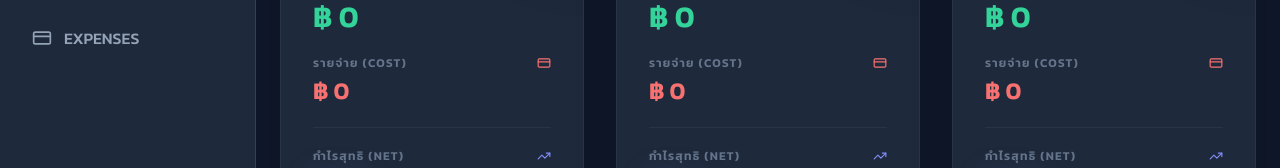
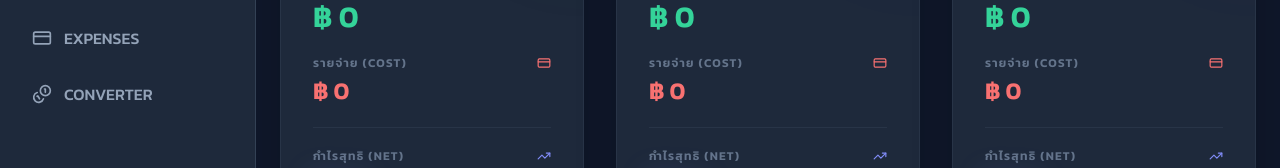
Before and after one commit to xMSongDoHe/Seller, a React (Vite) app: page / in a window 1280 px wide. Shown: the part 252-420 px from the top of the page. Built offline with nearby package versions, Linux system fonts and the light colour scheme.

Commit message:
Update App.tsx

```diff
--- a/App.tsx
+++ b/App.tsx
@@ -1,7 +1,7 @@
 
 import React, { useState } from 'react';
 import { HashRouter, Routes, Route, Link, useLocation } from 'react-router-dom';
-import { LayoutDashboard, Calendar, Settings, CreditCard, Menu, X } from 'lucide-react';
+import { LayoutDashboard, Calendar, Settings, CreditCard, Menu, X, Coins } from 'lucide-react';
 import { DataProvider } from './context/DataContext';
 import Home from './pages/Home';
 import Status from './pages/Status';
@@ -9,6 +9,7 @@ import DayDetail from './pages/DayDetail';
 import CategoryDetail from './pages/CategoryDetail';
 import Management from './pages/Management';
 import Expenses from './pages/Expenses';
+import CurrencyConverter from './pages/CurrencyConverter';
 
 const App: React.FC = () => {
   const [isSidebarOpen, setIsSidebarOpen] = useState(false);
@@ -29,6 +30,7 @@ const App: React.FC = () => {
               <SidebarLink to="/status" icon={<Calendar size={20} />} label="STATUS" />
               <SidebarLink to="/management" icon={<Settings size={20} />} label="MANAGE" />
               <SidebarLink to="/expenses" icon={<CreditCard size={20} />} label="EXPENSES" />
+              <SidebarLink to="/converter" icon={<Coins size={20} />} label="CONVERTER" />
             </nav>
           </aside>
 
@@ -51,6 +53,7 @@ const App: React.FC = () => {
                   <SidebarLink to="/status" icon={<Calendar size={20} />} label="STATUS" onClick={() => setIsSidebarOpen(false)} />
                   <SidebarLink to="/management" icon={<Settings size={20} />} label="MANAGE" onClick={() => setIsSidebarOpen(false)} />
                   <SidebarLink to="/expenses" icon={<CreditCard size={20} />} label="EXPENSES" onClick={() => setIsSidebarOpen(false)} />
+                  <SidebarLink to="/converter" icon={<Coins size={20} />} label="CONVERTER" onClick={() => setIsSidebarOpen(false)} />
                 </nav>
               </aside>
             </div>
@@ -65,6 +68,7 @@ const App: React.FC = () => {
               <Route path="/category/:categoryName" element={<CategoryDetail />} />
               <Route path="/management" element={<Management />} />
               <Route path="/expenses" element={<Expenses />} />
+              <Route path="/converter" element={<CurrencyConverter />} />
             </Routes>
           </main>
         </div>
```
